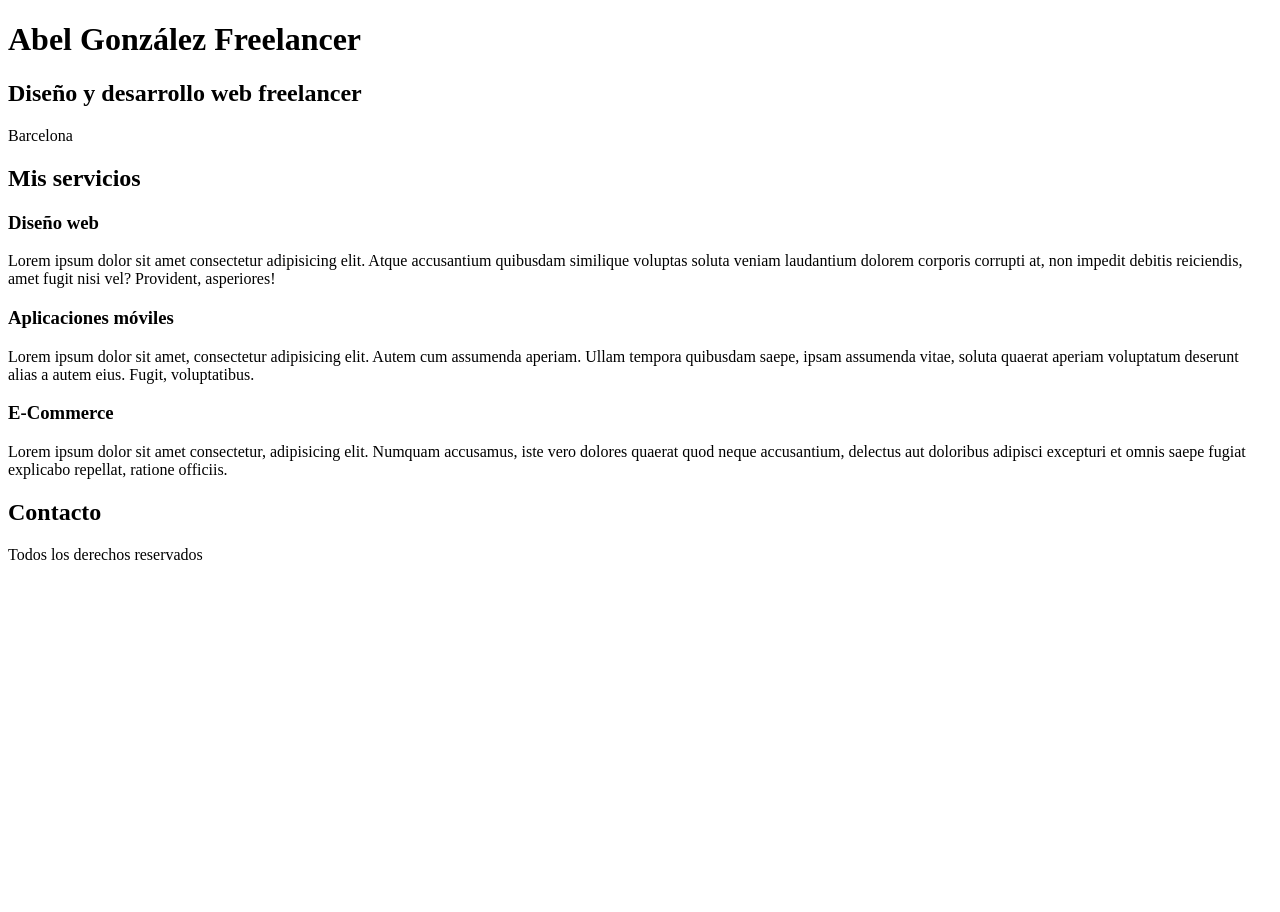
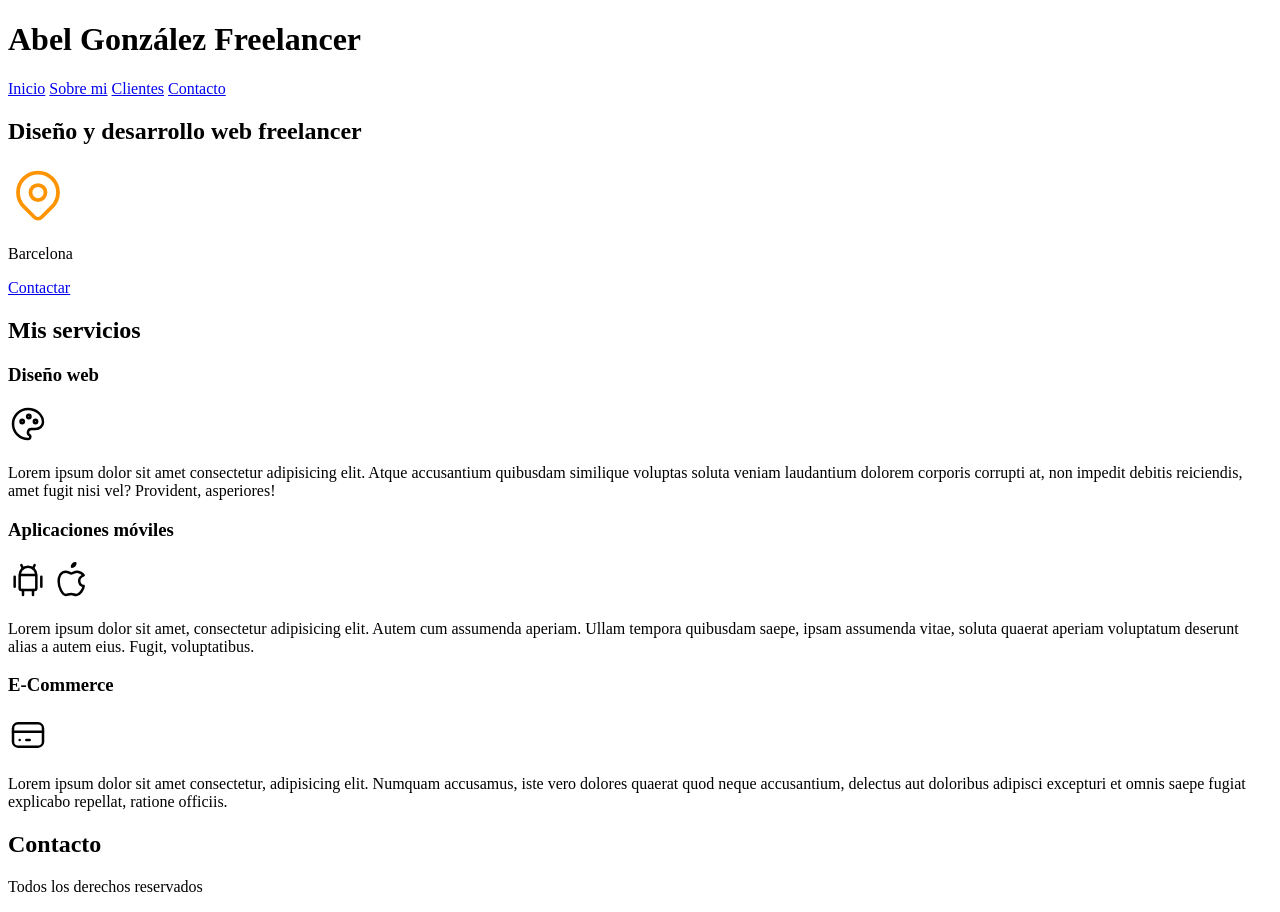
Before and after one commit to abelgz/freelancer_inicio, a plain HTML site: page index.html in a window 1280 px wide. Before the commit the page ends 800 px from the top, so only its background shows below. Drawn offline with Linux system fonts and the light colour scheme.

Commit message:
add icons

```diff
--- a/index.html
+++ b/index.html
@@ -11,12 +11,23 @@
     </header>
 
     <nav>
+        <a href="#">Inicio</a>
+        <a href="#">Sobre mi</a>
+        <a href="#">Clientes</a>
+        <a href="#">Contacto</a>
+    </nav>
 
-    </nav>
+    <!-- <img src="img/hero.jpg" alt=""> -->
 
     <section>
         <h2>Diseño y desarrollo web freelancer</h2>
+        <svg xmlns="http://www.w3.org/2000/svg" class="icon icon-tabler icon-tabler-map-pin" width="60" height="60" viewBox="0 0 24 24" stroke-width="1.5" stroke="#ff9300" fill="none" stroke-linecap="round" stroke-linejoin="round">
+            <path stroke="none" d="M0 0h24v24H0z" fill="none"/>
+            <path d="M9 11a3 3 0 1 0 6 0a3 3 0 0 0 -6 0" />
+            <path d="M17.657 16.657l-4.243 4.243a2 2 0 0 1 -2.827 0l-4.244 -4.243a8 8 0 1 1 11.314 0z" />
+          </svg>
         <p>Barcelona</p>
+        <a href="#">Contactar</a>
     </section>
 
     <main>
@@ -25,17 +36,50 @@
         <section>
             <h3>Diseño web</h3>
 
+            <svg xmlns="http://www.w3.org/2000/svg" class="icon icon-tabler icon-tabler-palette" width="40" height="40" viewBox="0 0 24 24" stroke-width="1.5" stroke="#000000" fill="none" stroke-linecap="round" stroke-linejoin="round">
+                <path stroke="none" d="M0 0h24v24H0z" fill="none"/>
+                <path d="M12 21a9 9 0 0 1 0 -18c4.97 0 9 3.582 9 8c0 1.06 -.474 2.078 -1.318 2.828c-.844 .75 -1.989 1.172 -3.182 1.172h-2.5a2 2 0 0 0 -1 3.75a1.3 1.3 0 0 1 -1 2.25" />
+                <path d="M8.5 10.5m-1 0a1 1 0 1 0 2 0a1 1 0 1 0 -2 0" />
+                <path d="M12.5 7.5m-1 0a1 1 0 1 0 2 0a1 1 0 1 0 -2 0" />
+                <path d="M16.5 10.5m-1 0a1 1 0 1 0 2 0a1 1 0 1 0 -2 0" />
+              </svg>
+
             <p>Lorem ipsum dolor sit amet consectetur adipisicing elit. Atque accusantium quibusdam similique voluptas soluta veniam laudantium dolorem corporis corrupti at, non impedit debitis reiciendis, amet fugit nisi vel? Provident, asperiores!</p>
         </section>
 
         <section>
             <h3>Aplicaciones móviles</h3>
 
+            <svg xmlns="http://www.w3.org/2000/svg" class="icon icon-tabler icon-tabler-brand-android" width="40" height="40" viewBox="0 0 24 24" stroke-width="1.5" stroke="#000000" fill="none" stroke-linecap="round" stroke-linejoin="round">
+                <path stroke="none" d="M0 0h24v24H0z" fill="none"/>
+                <path d="M4 10l0 6" />
+                <path d="M20 10l0 6" />
+                <path d="M7 9h10v8a1 1 0 0 1 -1 1h-8a1 1 0 0 1 -1 -1v-8a5 5 0 0 1 10 0" />
+                <path d="M8 3l1 2" />
+                <path d="M16 3l-1 2" />
+                <path d="M9 18l0 3" />
+                <path d="M15 18l0 3" />
+              </svg>
+
+            <svg xmlns="http://www.w3.org/2000/svg" class="icon icon-tabler icon-tabler-brand-apple" width="40" height="40" viewBox="0 0 24 24" stroke-width="1.5" stroke="#000000" fill="none" stroke-linecap="round" stroke-linejoin="round">
+                <path stroke="none" d="M0 0h24v24H0z" fill="none"/>
+                <path d="M8.286 7.008c-3.216 0 -4.286 3.23 -4.286 5.92c0 3.229 2.143 8.072 4.286 8.072c1.165 -.05 1.799 -.538 3.214 -.538c1.406 0 1.607 .538 3.214 .538s4.286 -3.229 4.286 -5.381c-.03 -.011 -2.649 -.434 -2.679 -3.23c-.02 -2.335 2.589 -3.179 2.679 -3.228c-1.096 -1.606 -3.162 -2.113 -3.75 -2.153c-1.535 -.12 -3.032 1.077 -3.75 1.077c-.729 0 -2.036 -1.077 -3.214 -1.077z" />
+                <path d="M12 4a2 2 0 0 0 2 -2a2 2 0 0 0 -2 2" />
+              </svg>
+
             <p>Lorem ipsum dolor sit amet, consectetur adipisicing elit. Autem cum assumenda aperiam. Ullam tempora quibusdam saepe, ipsam assumenda vitae, soluta quaerat aperiam voluptatum deserunt alias a autem eius. Fugit, voluptatibus.</p>
         </section>
 
         <section>
             <h3>E-Commerce</h3>
+
+            <svg xmlns="http://www.w3.org/2000/svg" class="icon icon-tabler icon-tabler-credit-card" width="40" height="40" viewBox="0 0 24 24" stroke-width="1.5" stroke="#000000" fill="none" stroke-linecap="round" stroke-linejoin="round">
+                <path stroke="none" d="M0 0h24v24H0z" fill="none"/>
+                <path d="M3 5m0 3a3 3 0 0 1 3 -3h12a3 3 0 0 1 3 3v8a3 3 0 0 1 -3 3h-12a3 3 0 0 1 -3 -3z" />
+                <path d="M3 10l18 0" />
+                <path d="M7 15l.01 0" />
+                <path d="M11 15l2 0" />
+              </svg>
 
             <p>Lorem ipsum dolor sit amet consectetur, adipisicing elit. Numquam accusamus, iste vero dolores quaerat quod neque accusantium, delectus aut doloribus adipisci excepturi et omnis saepe fugiat explicabo repellat, ratione officiis.</p>
         </section>
```
Also changed, not shown: hero.jpg (deleted).
